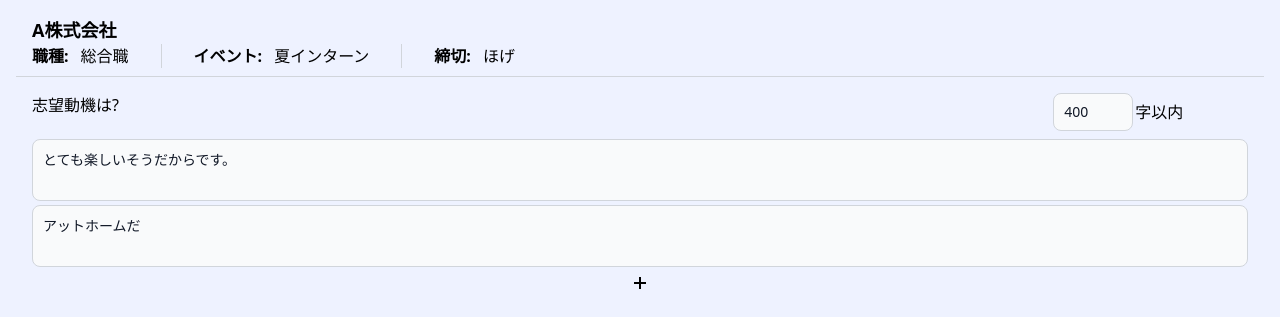
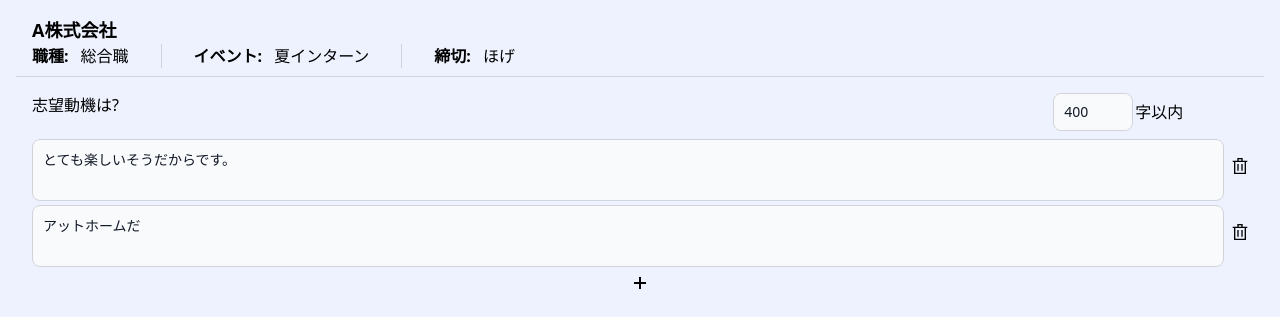
Before and after one commit to tomishima2904/es_manager, a Next.js app in the folder frontend/: page /user/entrysheets/0 in a window 1280 px wide. Shown: the top 317 px of the page. Built offline with nearby package versions, Linux system fonts and the light colour scheme.

Commit message:
feat: #20 解答フォーム削除ボタンを作成

```diff
--- /dev/null
+++ b/frontend/src/components/editing/buttons/RemoveAnswerButton.tsx
@@ -0,0 +1,24 @@
+import { IconContext } from "react-icons";
+import { GrTrash } from "react-icons/gr";
+
+const RemoveAnswerButton = (props: {
+  handleRemoveAnswer: () => void;
+}): JSX.Element => {
+  const { handleRemoveAnswer } = props;
+
+  const onRemoveAnswerBtnClick = () => {
+    handleRemoveAnswer();
+  };
+
+  return (
+    <div className="mx-auto flex-none ml-2 ">
+      <IconContext.Provider value={{ className: "w-4 h-4" }}>
+        <button onClick={onRemoveAnswerBtnClick} type="button">
+          <GrTrash />
+        </button>
+      </IconContext.Provider>
+    </div>
+  );
+};
+
+export default RemoveAnswerButton;
--- a/frontend/src/components/editing/forms/AnswerArea.tsx
+++ b/frontend/src/components/editing/forms/AnswerArea.tsx
@@ -2,6 +2,7 @@ import { useState, useEffect } from "react";
 import validateInput from "@/utils/validateInputError";
 import FormWithError from "./FormWithError";
 import AddAnswerButton from "../buttons/AddAnswerButton";
+import RemoveAnswerButton from "../buttons/RemoveAnswerButton";
 import type { RichEntrysheetProps } from "@/types/EntrysheetProps";
 
 const AnswerForm = (props: {
@@ -52,7 +53,7 @@ const AnswerForm = (props: {
   };
 
   return (
-    <div className="pt-1">
+    <div className="pt-1 flex-1 ">
       <FormWithError
         text={text}
         handleChange={handleChange}
@@ -70,10 +71,35 @@ const AnswerArea = (props: {
   answer: string;
   maxChars: number;
   setEntrysheet: React.Dispatch<React.SetStateAction<RichEntrysheetProps>>;
+  numAnswers: number;
+  setNumAnswers: React.Dispatch<React.SetStateAction<number>>;
 }): JSX.Element => {
-  const { qId, aId, answer, maxChars, setEntrysheet } = props;
+  const {
+    qId,
+    aId,
+    answer,
+    maxChars,
+    setEntrysheet,
+    numAnswers,
+    setNumAnswers,
+  } = props;
+
+  const handleRemoveAnswer = (): void => {
+    setEntrysheet((prevEntrysheet) => {
+      const updatedQuestions = { ...prevEntrysheet.questions };
+      const updatedAnswers = { ...updatedQuestions[qId].answers };
+      delete updatedAnswers[aId];
+      updatedQuestions[qId] = {
+        ...updatedQuestions[qId],
+        answers: updatedAnswers,
+      };
+      return { ...prevEntrysheet, questions: updatedQuestions };
+    });
+    setNumAnswers((prev) => prev - 1);
+  };
+
   return (
-    <div>
+    <div className="flex items-center">
       <AnswerForm
         key={aId}
         qId={qId}
@@ -82,6 +108,9 @@ const AnswerArea = (props: {
         maxChars={maxChars}
         setEntrysheet={setEntrysheet}
       />
+      {numAnswers > 1 && (
+        <RemoveAnswerButton handleRemoveAnswer={handleRemoveAnswer} />
+      )}
     </div>
   );
 };
```
